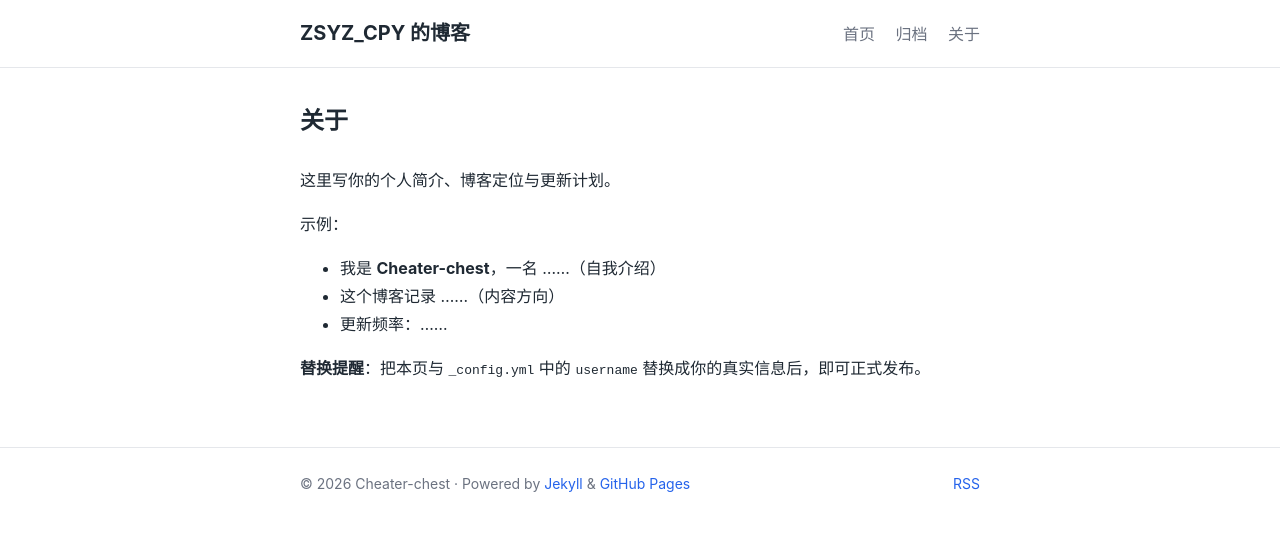
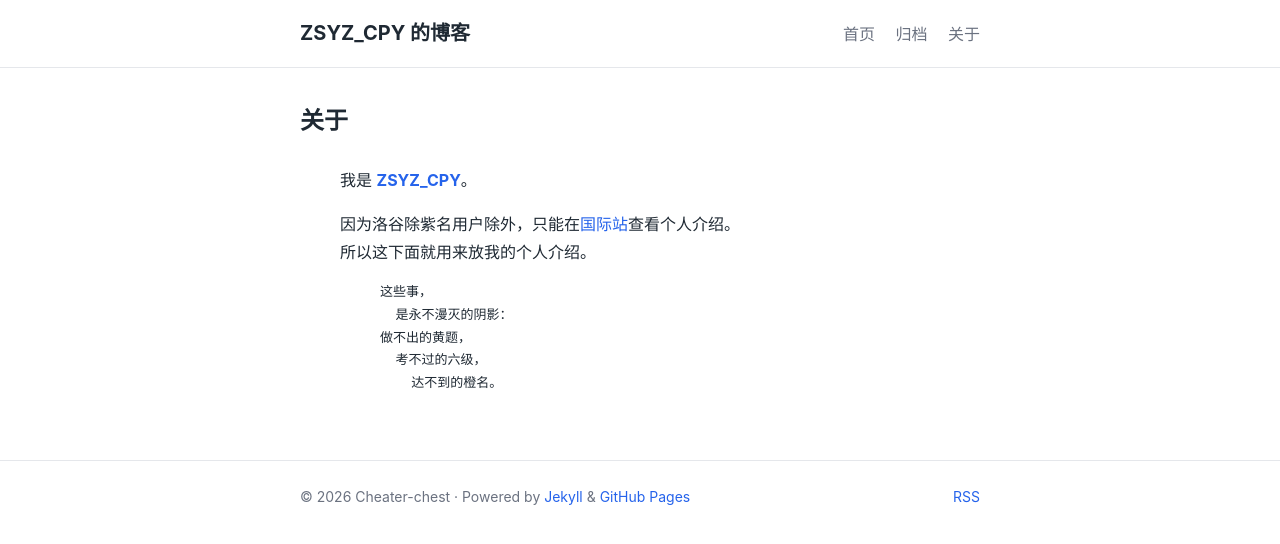
Before and after one commit to Cheater-chest/Cheater-chest.github.io, a Jekyll site: the page built from about.md, in a window 1280 px wide. Shown: the top 544 px of the page. Built offline with Jekyll 4.4.1, drawn with Linux system fonts in a browser that asks for light colours.

Commit message:
!@#$%^&*

````diff
--- a/about.md
+++ b/about.md
@@ -3,12 +3,15 @@ layout: page
 title: 关于
 permalink: /about/
 ---
-这里写你的个人简介、博客定位与更新计划。
-
-示例：
-
-- 我是 **Cheater-chest**，一名 ……（自我介绍）
-- 这个博客记录 ……（内容方向）
-- 更新频率：……
-
-**替换提醒**：把本页与 `_config.yml` 中的 `username` 替换成你的真实信息后，即可正式发布。
+> 我是 [**ZSYZ_CPY**](https://www.luogu.com.cn/user/2074426)。
+>
+> 因为洛谷除紫名用户除外，只能在[国际站](https://www.luogu.com)查看个人介绍。\
+> 所以这下面就用来放我的个人介绍。
+>
+> > ```text
+> > 这些事，
+> >   是永不漫灭的阴影：
+> > 做不出的黄题，
+> >   考不过的六级，
+> >     达不到的橙名。
+> > ```
````
